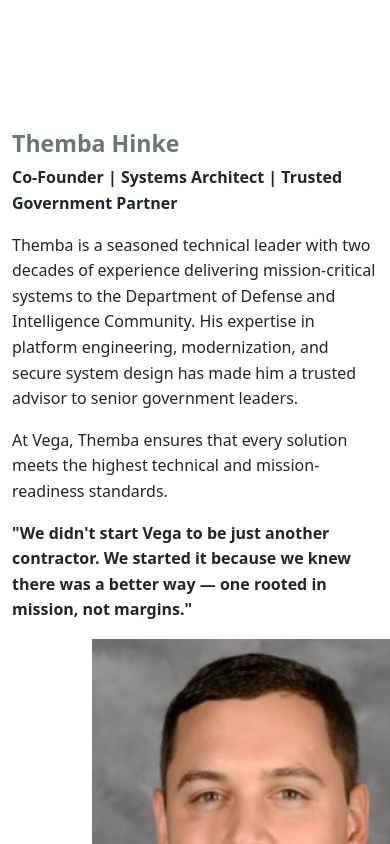
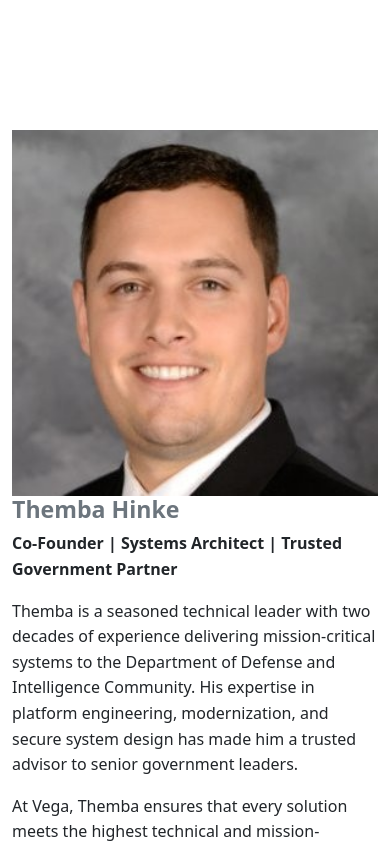
Before and after one commit to VegaFederal/VegaWebAWS, a React (Vite) app in the folder src/: page /Our_Story in a window 390 px wide. Shown: the part 1580-2424 px from the top of the page. Built offline with nearby package versions, Linux system fonts and the light colour scheme.

Commit message:
Change the our story page to go image text image text on mobile

```diff
--- a/src/react-files/components/sections/TwoColumnSection.css
+++ b/src/react-files/components/sections/TwoColumnSection.css
@@ -33,9 +33,29 @@
   padding-right: 0;
 }
 
+.two-column-reversed-our-story .two-column-content {
+  order: 2;
+}
+
+.two-column-reversed-our-story .two-column-image {
+  order: 1;
+}
+
 @media (min-width: 768px) {
   .two-column-section .two-column-grid.row.two-column-custom-gap {
     gap: var(--two-col-gap, 2rem);
+  }
+
+
+}
+
+@media (min-width: 990px) {
+  .two-column-reversed-our-story .two-column-content {
+    order: 1;
+  }
+
+  .two-column-reversed-our-story .two-column-image {
+    order: 2;
   }
 }
 
--- a/src/react-files/components/sections/TwoColumnSection.jsx
+++ b/src/react-files/components/sections/TwoColumnSection.jsx
@@ -19,6 +19,7 @@ import './TwoColumnSection.css'
  * @param {string} marginR
  * @param {boolean} borderOverlay - When true, show a border overlay around the container (no layout change)
  * @param {string} contentGap - Gap between image and text: 'default' | 'narrow' (1.25rem) | 'tight' (0.75rem), or any CSS length (e.g. '1rem'). Use 'narrow' or 'tight' for small/square images.
+ * @param {boolean} isOurStory - Check to see if this is the Our story page
  */
 const TwoColumnSection = ({
   image,
@@ -34,7 +35,8 @@ const TwoColumnSection = ({
   marginL = "",
   marginR = "",
   borderOverlay = false,
-  contentGap
+  contentGap,
+  isOurStory = false
 }) => {
   const sectionClasses = `two-column-section ${bgColor}${borderOverlay ? ' two-column-section-border-overlay' : ''} ${className}`.trim()
   const containerClasses = `container${borderOverlay ? ' two-column-container-border-overlay' : ''}`.trim()
@@ -68,6 +70,22 @@ const TwoColumnSection = ({
     </div>
   )
   }
+  if(isOurStory) {
+    return (
+    <div className={sectionClasses}>
+      <div className={containerClasses}>
+        <div className={`${gridClasses} two-column-reversed-our-story row align-items-center`} style={gridStyle}>
+          <div className="two-column-image col-lg ml-0 lg:ml-10" style={inputStyle}>
+            {image && <img src={image} alt={imageAlt} style={imageStyle}/>}
+          </div>
+          <div className="two-column-content col">
+            {content}
+          </div>
+        </div>
+      </div>
+    </div>
+  )
+  }
 
   return (
     <div className={sectionClasses}>
@@ -83,6 +101,8 @@ const TwoColumnSection = ({
       </div>
     </div>
   )
+
+
 }
 
 export default TwoColumnSection
--- a/src/react-files/routes/Our_Story.jsx
+++ b/src/react-files/routes/Our_Story.jsx
@@ -55,11 +55,9 @@ const Our_Story = () => {
         <TwoColumnSection
           image={ThembaHHeadshot}
           imageAlt="Headshot of Themba Hinke"
-          isReversed={true}
           bgColor="bg-white"
-          marginL='5rem'
-
-
+          className=""
+          isOurStory={true}
           content={
             <div>
               <h3 className="text-secondary fw-bold">Themba Hinke</h3>
```
